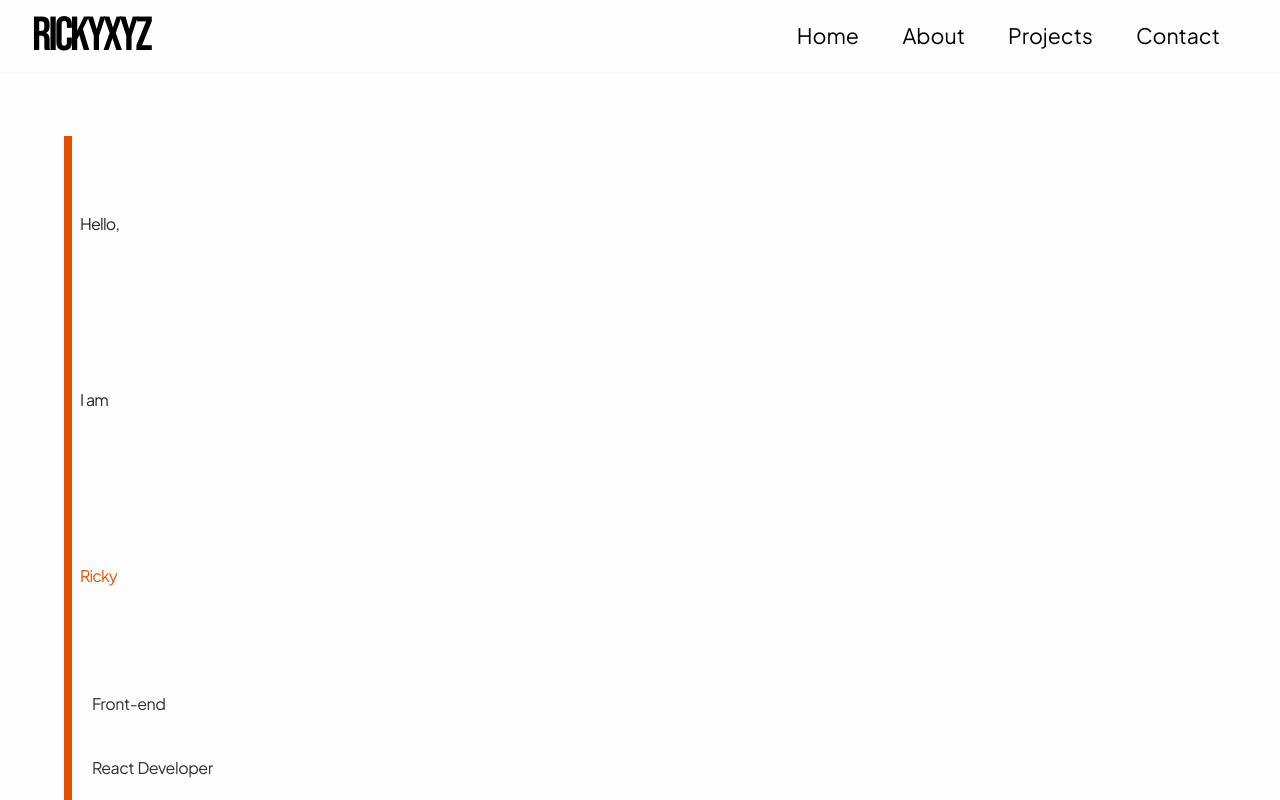
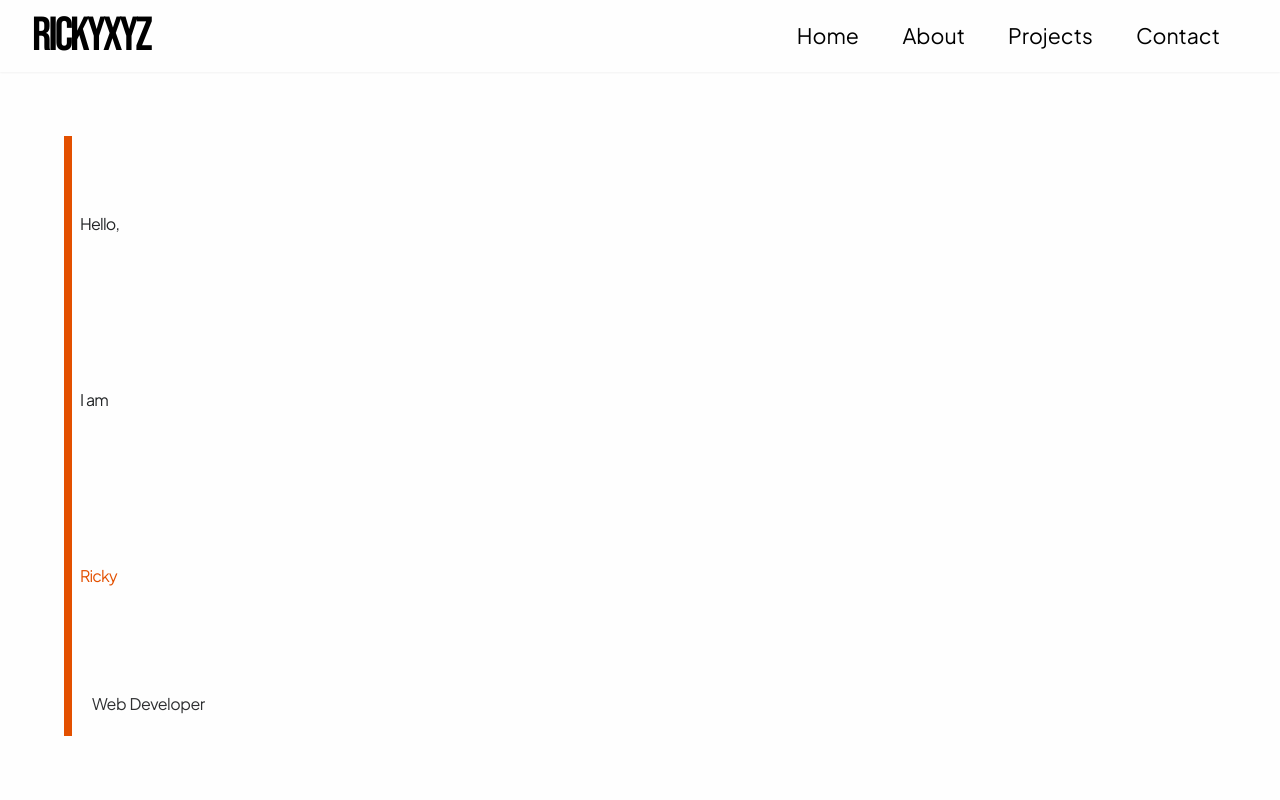
Before and after one commit to rickyxyz/rickyxyz.github.io, a React (Vite) app: page / in a window 1280 px wide. Shown: the top 800 px of the page. Built offline with nearby package versions, Linux system fonts and the light colour scheme.

Commit message:
change subtitle

```diff
--- a/src/App.tsx
+++ b/src/App.tsx
@@ -149,8 +149,7 @@ function App() {
             <span className="text-dark_orange">Ricky</span>
           </h1>
           <h2 className="pl-1 md:pl-3 mt-2 text-darker_black whitespace-nowrap">
-            Front-end <br />
-            React Developer
+            Web Developer
           </h2>
         </div>
       </section>
```
